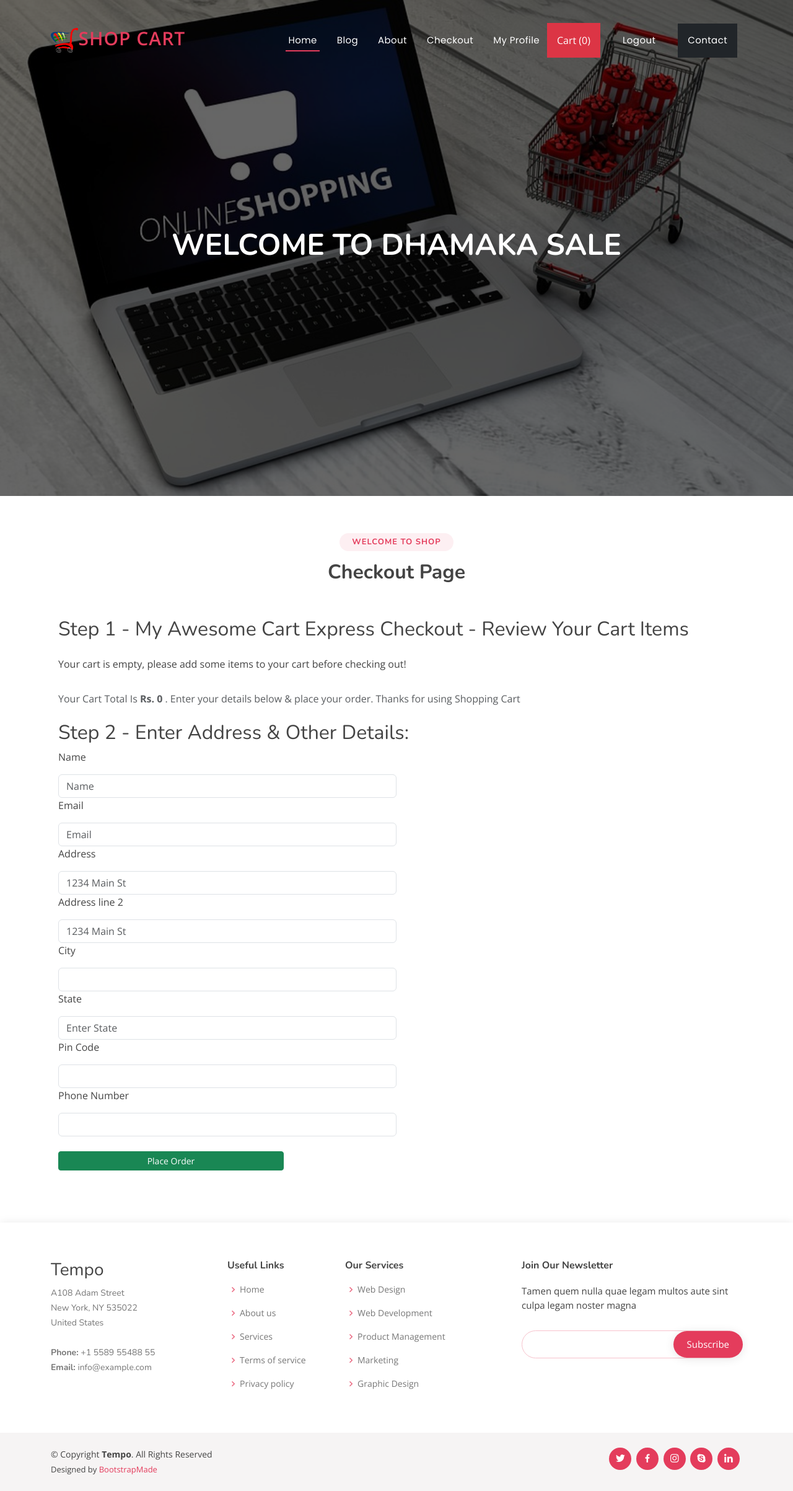
After one commit to Aquib56/E-Commerce-Web-App, a Django app: page /checkout/ in a window 1280 px wide. The commit adds this page. Shown: the whole page at 62% size. Run offline with Django 4.2, Linux system fonts and the light colour scheme; a user stored in the database is signed in; some libraries are stand-ins or nearby versions.

```diff
--- a/ecommerce/ecommerceapp/urls.py
+++ b/ecommerce/ecommerceapp/urls.py
@@ -5,4 +5,5 @@ urlpatterns = [
     path('',views.index,name="index"),
     path('contact',views.contact,name="contact"),
     path('about',views.about,name="contact"),
+    path('checkout/',views.checkout,name="checkout"),
 ]
--- a/ecommerce/ecommerceapp/views.py
+++ b/ecommerce/ecommerceapp/views.py
@@ -1,4 +1,4 @@
-from django.shortcuts import render
+from django.shortcuts import render,redirect
 from ecommerceapp.models import Contact,Product
 from django.contrib import messages
 from math import ceil
@@ -35,3 +35,46 @@ def contact(request):
 
 def about(request):
     return render(request,"about.html")
+
+def checkout(request):
+    if not request.user.is_authenticated:
+        messages.warning(request,"Login & Try Again")
+        return redirect('/auth/login')
+
+    if request.method=="POST":
+        items_json = request.POST.get('itemsJson', '')
+        name = request.POST.get('name', '')
+        amount = request.POST.get('amt')
+        email = request.POST.get('email', '')
+        address1 = request.POST.get('address1', '')
+        address2 = request.POST.get('address2','')
+        city = request.POST.get('city', '')
+        state = request.POST.get('state', '')
+        zip_code = request.POST.get('zip_code', '')
+        phone = request.POST.get('phone', '')
+        Order = Orders(items_json=items_json,name=name,amount=amount, email=email, address1=address1,address2=address2,city=city,state=state,zip_code=zip_code,phone=phone)
+        print(amount)
+        Order.save()
+        update = OrderUpdate(order_id=Order.order_id,update_desc="the order has been placed")
+        update.save()
+        thank = True
+# # PAYMENT INTEGRATION
+
+        id = Order.order_id
+        oid=str(id)+"ShopyCart"
+        param_dict = {
+
+            'MID':keys.MID,
+            'ORDER_ID': oid,
+            'TXN_AMOUNT': str(amount),
+            'CUST_ID': email,
+            'INDUSTRY_TYPE_ID': 'Retail',
+            'WEBSITE': 'WEBSTAGING',
+            'CHANNEL_ID': 'WEB',
+            'CALLBACK_URL': 'http://127.0.0.1:8000/handlerequest/',
+
+        }
+        param_dict['CHECKSUMHASH'] = Checksum.generate_checksum(param_dict, MERCHANT_KEY)
+        return render(request, 'paytm.html', {'param_dict': param_dict})
+
+    return render(request, 'checkout.html')
--- a/ecommerce/templates/base.html
+++ b/ecommerce/templates/base.html
@@ -39,8 +39,10 @@
           <li><a class="nav-link scrollto active" href="/">Home</a></li>
           <li><a class="nav-link scrollto" href="/blog">Blog</a></li>
           <li><a class="nav-link scrollto" href="/about">About</a></li>
-          <li><a class="nav-link scrollto" href="/about">Orders</a></li>
+          <li><a class="nav-link scrollto" href="/checkout">Checkout</a></li>
           <li><a class="nav-link scrollto" href="/about">My Profile</a></li>
+          <button type="button" class="nav-link scrollto bg-danger p-3 m-2 text-white" id="popcart" data-container="body" data-toggle="popover" data-placement="bottom" data-html="true" ><i class="fa-solid fa-cart-shopping"></i>  Cart (<span id="cart">0</span>)
+          </button>
 
           {% if request.user.is_authenticated %}
 
@@ -56,7 +58,6 @@
           </li>
 
           {% endif %}
-          <li><a class="nav-link scrollto bg-danger p-3 m-2" href="/contact">Cart</a></li>
           <li><a class="nav-link scrollto bg-dark p-3 m-2" href="/contact">Contact</a></li>
         </ul>
         <i class="bi bi-list mobile-nav-toggle"></i>
--- /dev/null
+++ b/ecommerce/templates/checkout.html
@@ -0,0 +1,173 @@
+{% extends 'base.html' %}
+{% block title %}
+Check Out
+{% endblock title %}
+{% block content %}
+
+<h1>Welcome to Dhamaka Sale</h1>
+
+{% endblock content %}
+{% block body %}
+{% load static %}
+
+<!-- ======= Portfolio Section ======= -->
+<section id="portfolio" class="portfolio">
+  <div class="container">
+    {% for message in messages %}
+
+    <div
+      class="alert alert-{{message.tags}} alert-dismissible fade show"
+      role="alert"
+    >
+      <strong>{{message}}</strong>
+      <button
+        type="button"
+        class="btn-close"
+        data-bs-dismiss="alert"
+        aria-label="Close"
+      ></button>
+    </div>
+    {% endfor %}
+
+    <div class="section-title">
+      <h2>Welcome to Shop</h2>
+      <h3>Checkout Page </h3>
+    </div>
+
+
+
+       <div class="container">
+           <div class="col my-4">
+               <h2>Step 1 - My Awesome Cart Express Checkout - Review Your Cart Items</h2>
+               <div class="my-4">
+                   <ul class="list-group" id="items">
+
+
+                   </ul>
+
+                   <nav aria-label="breadcrumb">
+         <ol class="breadcrumb mt-3">
+           <li class="breadcrumb-item active" aria-current="page">Your Cart Total Is <b>Rs. <span id="totalprice"></span> <span id="amount"></span></b>. Enter your details below & place your order. Thanks for using Shopping Cart</li>
+           <li</li>
+         </ol>
+       </nav>
+
+
+
+
+               </div>
+           </div>
+           <div class="col my-4">
+               <h2>Step 2 - Enter Address & Other Details:</h2>
+               <form method="post" action="/checkout/">{% csrf_token %}
+                   <input type="hidden" name="itemsJson" id="itemsJson">
+
+                   <input type="hidden" id="amt" name="amt">
+                   <div class="form-row">
+                       <div class="form-group col-md-6">
+                           <label for="inputname">Name</label>
+                           <input type="text" class="form-control mt-3" id="name" name="name" placeholder="Name" required>
+                       </div>
+                       <div class="form-group col-md-6">
+                           <label for="inputEmail4">Email</label>
+                           <input type="email" class="form-control mt-3" id="email" name="email" placeholder="Email" value="{{user.email}}" required>
+                       </div>
+
+                   </div>
+                    <div class="form-row">
+                   <div class="form-group col-md-6">
+                       <label for="inputAddress">Address</label>
+                       <input type="text" class="form-control mt-3" id="address1" name="address1" placeholder="1234 Main St" required>
+                   </div>
+                   <div class="form-group col-md-6">
+                       <label for="inputAddress">Address line 2</label>
+                       <input type="text" class="form-control mt-3" id="address2" name="address2" placeholder="1234 Main St" required>
+                   </div>
+                   </div>
+
+
+
+                   <div class="form-row">
+                       <div class="form-group col-md-6">
+                           <label for="inputCity">City</label>
+                           <input type="text" class="form-control mt-3" id="city" name="city" required>
+                       </div>
+                       <div class="form-group col-md-6">
+                           <label for="inputState">State</label>
+                           <input type="text" class="form-control mt-3" id="state" name="state"  placeholder="Enter State" required>
+                       </div>
+                       </div>
+
+                    <div class="form-row">
+                    <div class="form-group col-md-6">
+                           <label for="inputZip">Pin Code</label>
+                           <input type="number" class="form-control mt-3" id="zip_code" name="zip_code" required>
+                       </div>
+                   <div class="form-group col-md-6">
+                       <label for="inputZip">Phone Number</label>
+                       <input type="number" class="form-control mt-3" id="phone" name="phone" required>
+                   </div>
+                   <br>
+
+
+                   <button id="btn" type="submit" class="btn btn-success btn-sm btn-block col-md-4">Place Order</button>
+               </form>
+           </div>
+       </div>
+
+ <script src="https://code.jquery.com/jquery-3.3.1.js"
+ integrity="sha256-2Kok7MbOyxpgUVvAk/HJ2jigOSYS2auK4Pfzbm7uH60="
+ crossorigin="anonymous"></script>
+   <script src="https://cdnjs.cloudflare.com/ajax/libs/popper.js/1.14.6/umd/popper.min.js" integrity="sha384-wHAiFfRlMFy6i5SRaxvfOCifBUQy1xHdJ/yoi7FRNXMRBu5WHdZYu1hA6ZOblgut" crossorigin="anonymous"></script>
+   <script src="https://stackpath.bootstrapcdn.com/bootstrap/4.2.1/js/bootstrap.min.js" integrity="sha384-B0UglyR+jN6CkvvICOB2joaf5I4l3gm9GU6Hc1og6Ls7i6U/mkkaduKaBhlAXv9k" crossorigin="anonymous"></script>
+
+
+<script>
+if (localStorage.getItem('cart') == null) {
+   var cart = {};
+} else {
+   cart = JSON.parse(localStorage.getItem('cart'));
+}
+console.log(cart);
+
+var sum = 0;
+var totalPrice = 0;
+if ($.isEmptyObject(cart)) {
+   //if object is empty
+   mystr = `<p>Your cart is empty, please add some items to your cart before checking out!</p>`
+   $('#items').append(mystr);
+} else {
+   for (item in cart) {
+       let name = cart[item][1];
+       let qty = cart[item][0];
+       let itemPrice = cart[item][2];
+       sum = sum + qty;
+       totalPrice = totalPrice + qty* itemPrice;
+
+       mystr = `<li class="list-group-item d-flex justify-content-between align-items-center">
+                   ${name}
+                   <div><b> Price : ${itemPrice}</b></div>
+                   <span class="badge badge-primary badge-pill">${qty}</span>
+               </li>`
+       $('#items').append(mystr);
+   }
+   document.getElementById('totalprice').innerHTML=totalPrice
+
+}
+document.getElementById('totalprice').innerHTML = totalPrice;
+
+$('#itemsJson').val(JSON.stringify(cart));
+
+
+
+{% if thank %}
+alert('Thanks for ordering with us. Your order is is {{id}}. Use it to track your order using our order tracker');
+localStorage.clear();
+document.location = "/";
+{% endif %}
+
+var test = `${totalPrice}`;
+document.getElementById("amt").value = test;
+</script>
+
+{% endblock body %}
```
Also changed, not shown: ecommerce/templates/index.html (+117 -0 lines), ecommerce/db.sqlite3, ecommerce/ecommerceapp/migrations/0001_initial.py (added), ecommerce/ecommerceapp/migrations/0002_product.py (added), ecommerce/media/images/images/Dslrr.jpg (added), ecommerce/media/images/images/airpods.jpg (added), ecommerce/media/images/images/cam2.jpg (added), ecommerce/media/images/images/camera.jpg (added), ecommerce/media/images/images/e3.jpg (added), ecommerce/media/images/images/e4.jpg (added), 1 other file.
